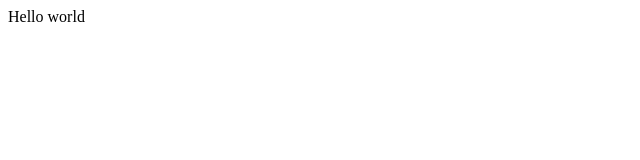
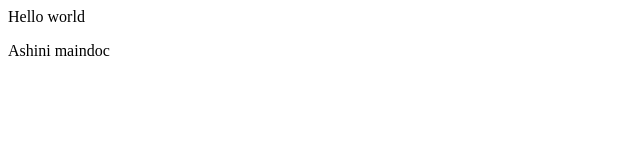
Before and after one commit to nadi104/Demo_repo-3, a plain HTML site: page index.html in a window 1280 px wide. Shown: the full height of the page, 0-640 px from the left. Drawn offline with Linux system fonts and the light colour scheme.

Commit message:
Done some changes to the main

```diff
--- a/index.html
+++ b/index.html
@@ -1 +1,2 @@
 <div>Hello world</div>
+<p>Ashini maindoc</p>
```
